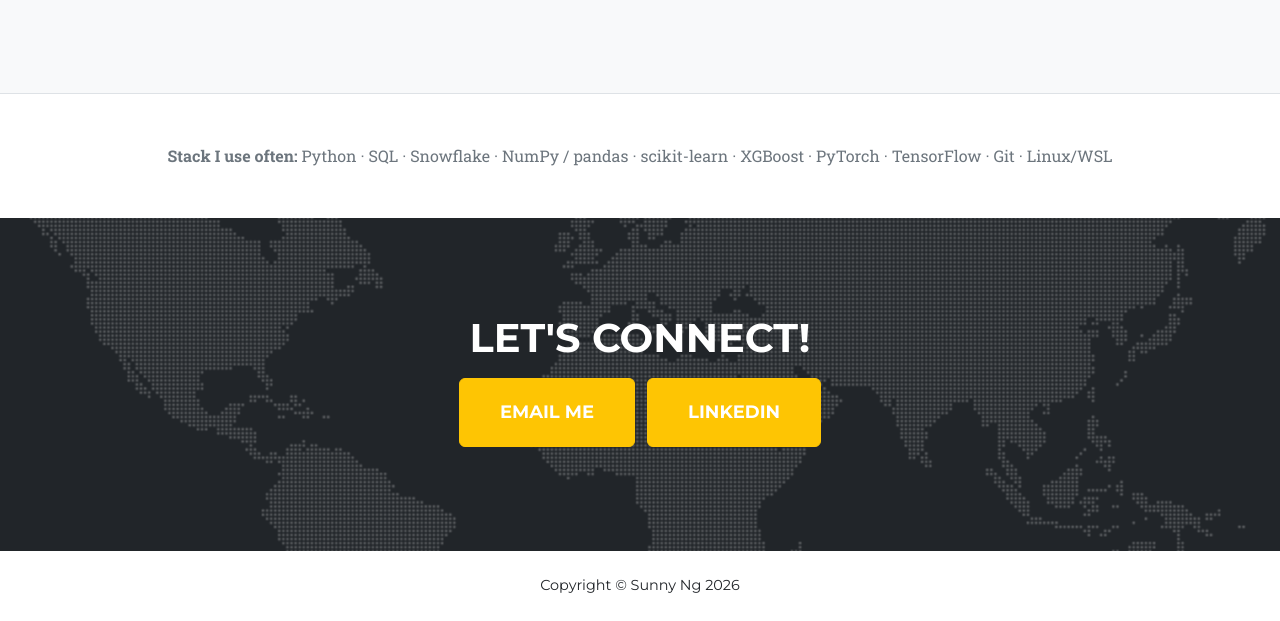
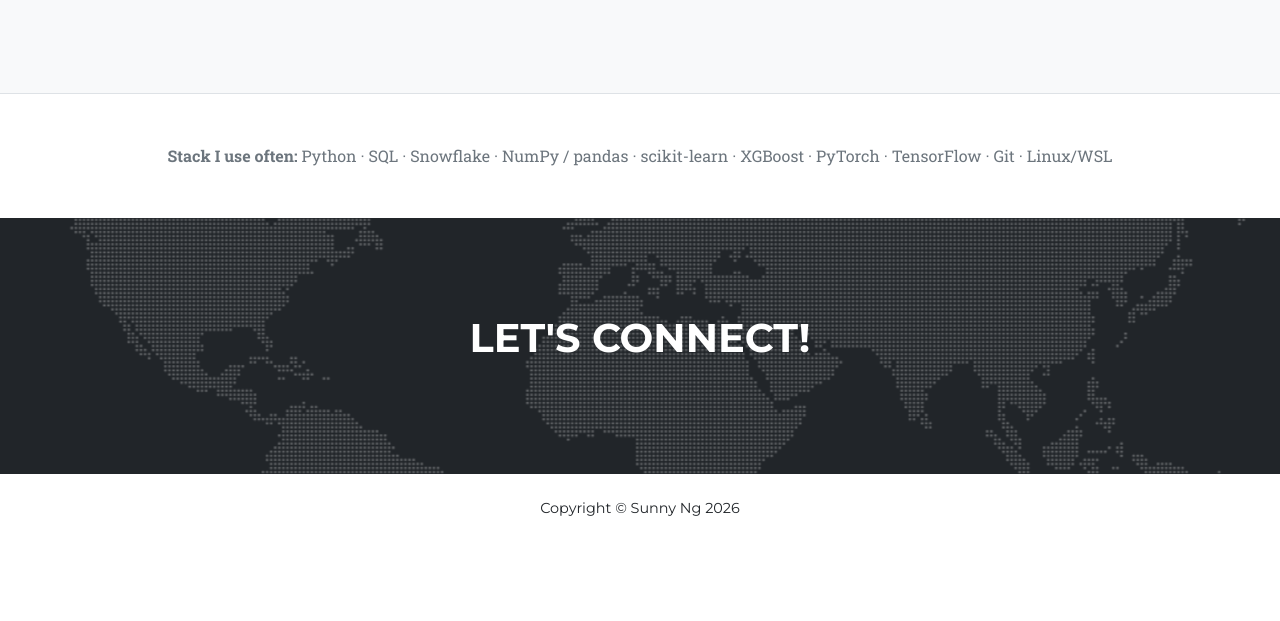
Before and after one commit to sunnyshn/sunnyshn.github.io, a website: page index.html in a window 1280 px wide. Shown: the part 5436-6057 px from the top of the page. After the commit the page ends 5980 px from the top, so only its background shows below. Drawn offline with nearby package versions, Linux system fonts and the light colour scheme.

Commit message:
Minor fixes

```diff
--- a/index.html
+++ b/index.html
@@ -61,25 +61,13 @@
                 object-position: center center;
                 margin: 0 auto;
             }
-            /* LIGO: cover + anchor on wordmark so “LIGO” sits near circle center (tweak % if asset changes) */
+            /* LIGO: square-cropped asset with wordmark centered; fill the circle */
             #journey .timeline-image.timeline-image-centered img.journey-logo-ligo {
                 width: 100%;
                 height: 100%;
                 object-fit: cover;
-                object-position: 48% 93%;
+                object-position: center center;
                 padding: 0;
-            }
-            /* Contact: gold buttons, white label text */
-            .btn-contact-gold {
-                background-color: #fec503 !important;
-                border-color: #fec503 !important;
-                color: #fff !important;
-            }
-            .btn-contact-gold:hover,
-            .btn-contact-gold:focus {
-                background-color: #e0ae03 !important;
-                border-color: #e0ae03 !important;
-                color: #fff !important;
             }
         </style>
         <script type="application/ld+json">
@@ -350,8 +338,6 @@
             <div class="container">
                 <div class="text-center">
                     <h2 class="section-heading text-uppercase">Let's connect!</h2>
-                    <a class="btn btn-contact-gold btn-xl text-uppercase me-2 mb-2" href="mailto:sunnyng.sshn@gmail.com">Email me</a>
-                    <a class="btn btn-contact-gold btn-xl text-uppercase mb-2" href="https://www.linkedin.com/in/sunnysn/" target="_blank" rel="noopener noreferrer">LinkedIn</a>
                 </div>
             </div>
         </section>
```
Also changed, not shown: assets/img/about/ligo-logo.png, assets/img/about/serve-logo.png.
